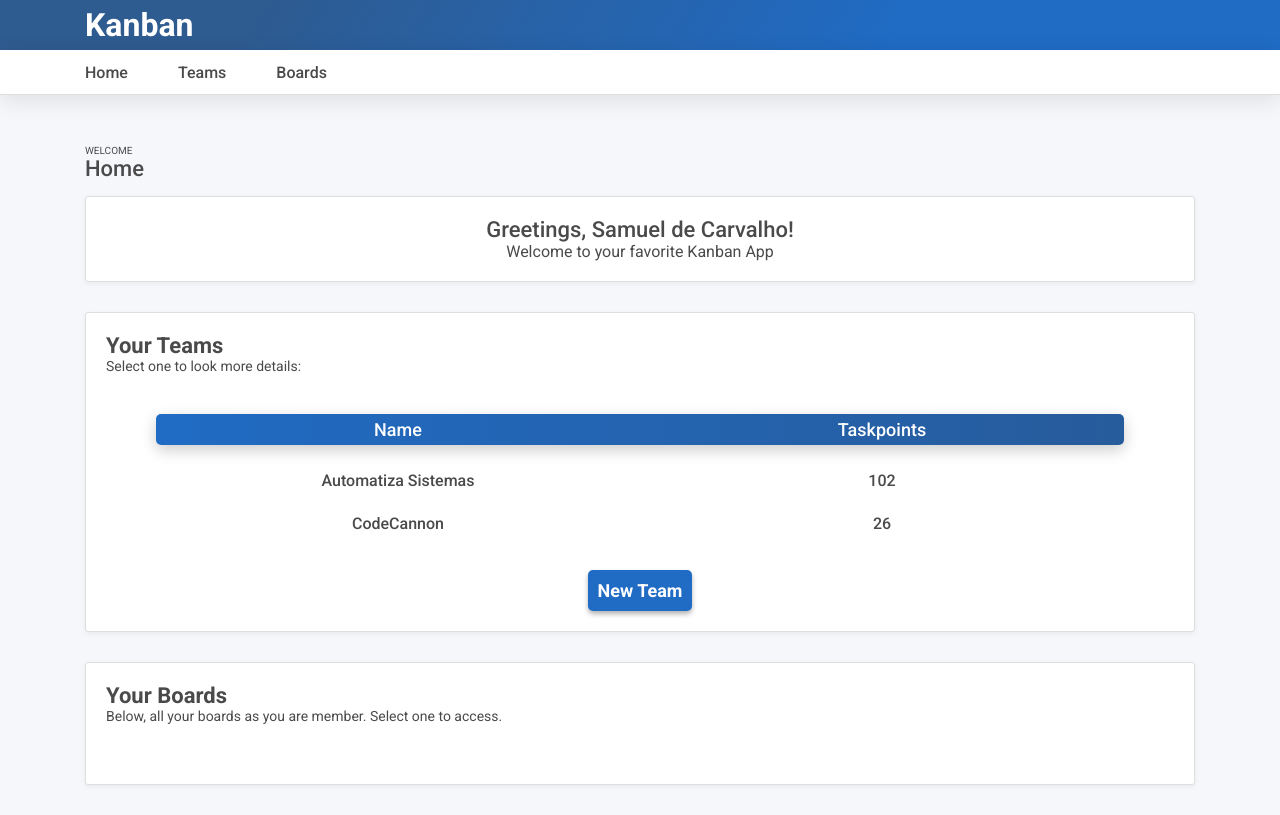
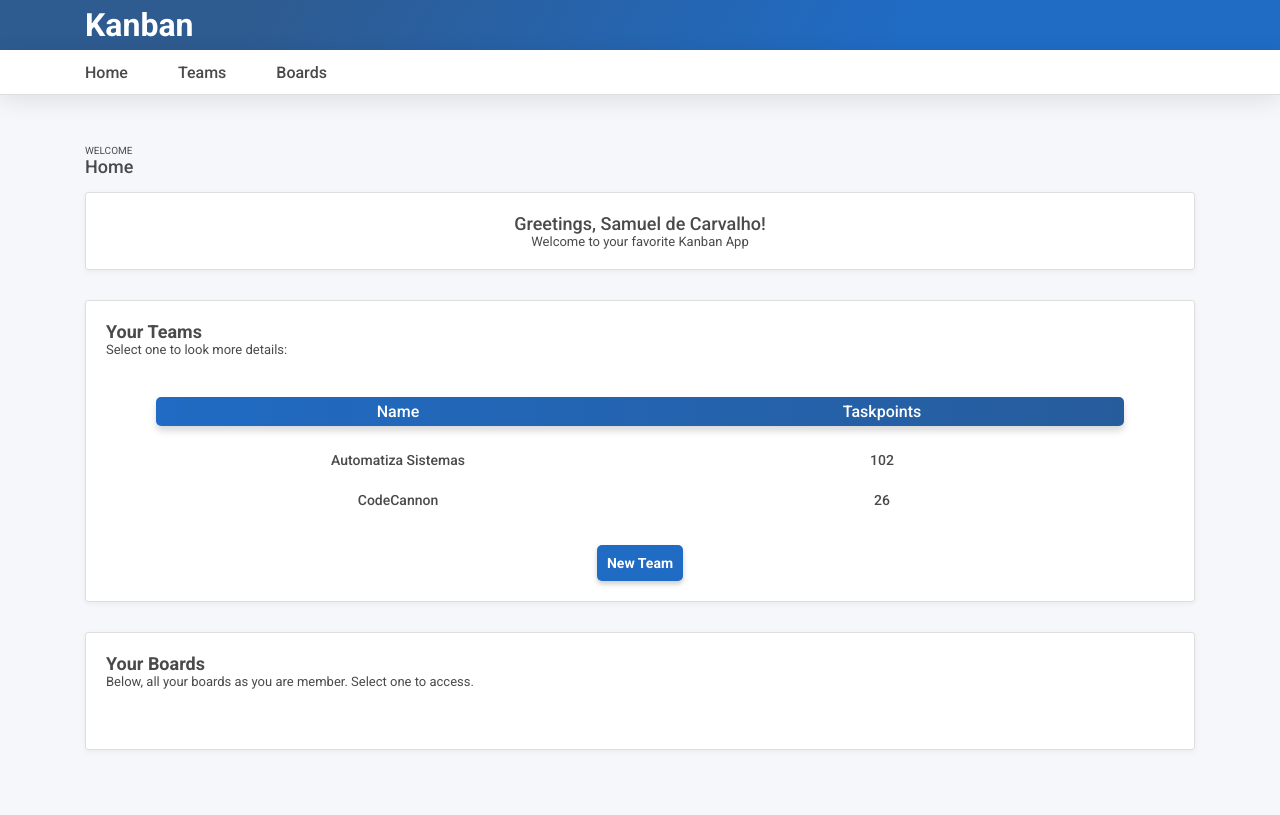
Before and after one commit to samueldcarvalho/Training.ProjectKanban, a Next.js app in the folder src/Web/Training.Kanban.UI/kanban-web-ui/: page / in a window 1280 px wide. Built offline with nearby package versions, Linux system fonts and the light colour scheme.

Commit message:
Alteração no tamanho dos componentes das telas principais

```diff
--- a/src/Web/Training.Kanban.UI/kanban-web-ui/styles/globals.css
+++ b/src/Web/Training.Kanban.UI/kanban-web-ui/styles/globals.css
@@ -66,17 +66,17 @@ a{
 }
 
 .kb-page-title h3{
-  font-size: 22px;
+  font-size: 18px;
   font-weight: 500;
 }
 
 .kb-card-title p:first-child{
-  font-size: 22px;
+  font-size: 18px;
   font-weight: bold;
 }
 
 .kb-card-title p:last-child{
-  font-size: 14px;
+  font-size: 13px;
   font-weight: normal;
   margin-bottom: 40px;
 }
@@ -85,23 +85,23 @@ a{
   background-color: var(--color-primary);
     border: none;
     padding: 10px 10px;
-    font-size: 18px;
+    font-size: 14px;
     font-weight: bold;
     color: var(--color-font-primary-light);
     margin: 15px 0 0 0;
     border-radius: 5px;
 
-    box-shadow: 0 3px 5px rgba(0, 0, 0, 0.3);
+    box-shadow: 0 3px 5px rgba(0, 0, 0, 0.2);
 
     transition: all 0.1s;
 }
 
 .kb-action-button:hover{
   background-color: var(--color-primary-alert);
-  box-shadow: 0 1px 4px rgba(0, 0, 0, 0.3);
+  box-shadow: 0 1px 4px rgba(0, 0, 0, 0.2);
 }
 
 .kb-action-button:active{
   background-color: var(--color-primary-disable);
-  box-shadow: 0 0px 3px rgba(0, 0, 0, 0.4);
+  box-shadow: 0 0px 3px rgba(0, 0, 0, 0.3);
 }
--- a/src/Web/Training.Kanban.UI/kanban-web-ui/styles/main-module.css
+++ b/src/Web/Training.Kanban.UI/kanban-web-ui/styles/main-module.css
@@ -96,8 +96,12 @@
 }
 
 .kb-home-header-top p:first-child{
-  font-size: 22px;
+  font-size: 18px;
   font-weight: 500;
+}
+
+.kb-home-header-top p:last-child{
+  font-size: 13px;
 }
 
 .kb-home-teams{
@@ -124,10 +128,10 @@
 
   border-radius: 5px;
   text-align: center;
-  box-shadow: 0 5px 15px rgba(0, 0, 0, 0.2) ;
+  box-shadow: 0 5px 7px rgba(0, 0, 0, 0.15) ;
 }
 .kb-table-header *{
-  font-size: 18px;
+  font-size: 16px;
   font-weight: 500;
   color: var(--color-font-primary-light);
 }
@@ -143,13 +147,10 @@
   width: 100%;
 
   font-weight: 500;
-  font-size: 16px;
+  font-size: 14px;
 }
 .kb-table-row:hover{
   background-color: var(--color-bg-primary);
-  cursor: pointer;
-
-  font-weight: bold;
 }
 
 
```
